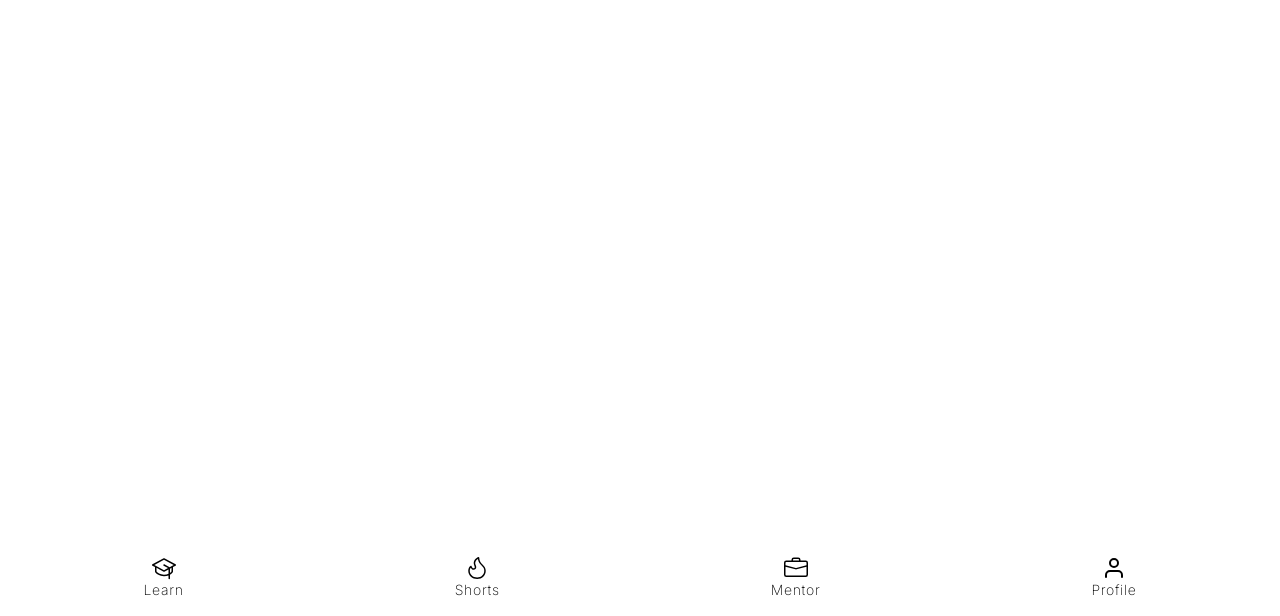
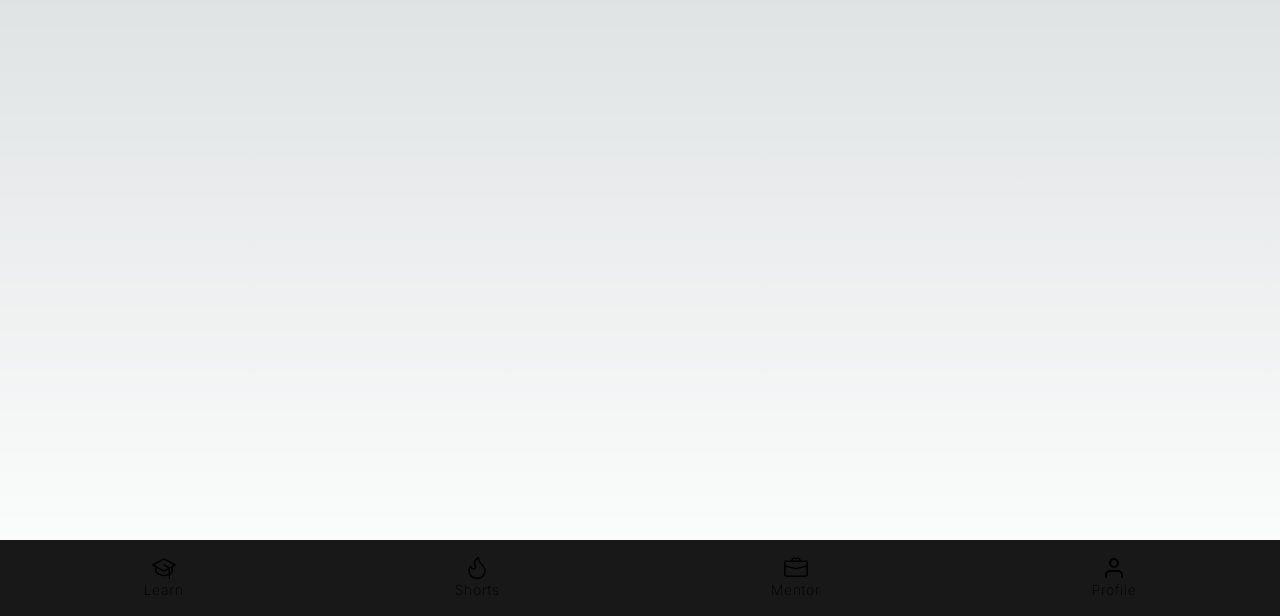
Before and after one commit to MasterTraits/SpringHacks-Hackathon, a Next.js app: page /shorts in a window 1280 px wide. Shown: the part 184-800 px from the top of the page. Built offline with nearby package versions, Linux system fonts and the light colour scheme.

Commit message:
video making

```diff
--- a/next.config.mjs
+++ b/next.config.mjs
@@ -1,4 +1,5 @@
+import { withNextVideo } from "next-video/process";
 /** @type {import('next').NextConfig} */
 const nextConfig = {};
 
-export default nextConfig;
+export default withNextVideo(nextConfig);
--- a/package.json
+++ b/package.json
@@ -11,10 +11,13 @@
   "dependencies": {
     "framer-motion": "^11.3.28",
     "next": "14.2.5",
+    "next-video": "^1.1.4",
     "react": "^18",
     "react-dom": "^18",
     "react-icons": "^5.3.0",
-    "react-router": "^6.26.1"
+    "react-player": "^2.16.0",
+    "react-router": "^6.26.1",
+    "react-swipeable": "^7.0.1"
   },
   "devDependencies": {
     "daisyui": "^4.12.10",
--- a/src/app/shorts/page.jsx
+++ b/src/app/shorts/page.jsx
@@ -1,12 +1,13 @@
-import Navbar from '@/components/navbar'
-import React from 'react'
+import Navbar from '@/components/navbar';
+import VideoPlayer from '@/components/videoplayer';
 
 const ShortsPage = () => {
   return (
     <div>
-      <Navbar/>
+      <Navbar />
+      <VideoPlayer />
     </div>
-  )
-}
+  );
+};
 
-export default ShortsPage
+export default ShortsPage;
--- a/src/components/navbar.jsx
+++ b/src/components/navbar.jsx
@@ -8,7 +8,7 @@ import Link from 'next/link';
 const Navbar = () => {
   return (
 
-    <div className='fixed bottom-0 w-full bg-navbar text-white'>
+    <div className='fixed bottom-0 w-full bg-navbar text-white z-10'>
       <div className='flex justify-around py-4 px-2'>
         <Link href="/dashboard" passHref>
           <div className='flex flex-col items-center cursor-pointer'>
--- /dev/null
+++ b/src/components/videoplayer.jsx
@@ -0,0 +1,45 @@
+'use client'
+import React, { useState } from 'react';
+import ReactPlayer from 'react-player';
+import { useSwipeable } from 'react-swipeable';
+
+const videoUrls = [
+  'https://youtube.com/shorts/JoqjbkSTz9Y?si=4YqNzbqXNwF1FbBH',
+  'https://youtube.com/shorts/ZPSvfABcjr8?si=JYHQ-hrwQLUlG-5g',
+  'https://youtube.com/shorts/aYSDYRXLQFY?si=PvMenlnFRyEX8z7X'
+];
+
+const VideoPlayer = () => {
+  const [currentVideoIndex, setCurrentVideoIndex] = useState(0);
+
+  const handleNextVideo = () => {
+    setCurrentVideoIndex((prevIndex) => (prevIndex + 1) % videoUrls.length);
+  };
+
+  const handlePrevVideo = () => {
+    setCurrentVideoIndex((prevIndex) => (prevIndex - 1 + videoUrls.length) % videoUrls.length);
+  };
+
+  const handlers = useSwipeable({
+    onSwipedUp: handleNextVideo,
+    onSwipedDown: handlePrevVideo,
+    preventDefaultTouchmoveEvent: true,
+    trackMouse: true
+  });
+
+  return (
+    <div {...handlers} className="relative h-screen w-screen">
+      <div className="absolute top-12 left-0 h-[calc(100%-3rem)] w-full">
+        <ReactPlayer
+          url={videoUrls[currentVideoIndex]}
+          playing
+          controls={true}
+          width="100%"
+          height="100%"
+        />
+      </div>
+    </div>
+  );
+};
+
+export default VideoPlayer;
--- a/tailwind.config.js
+++ b/tailwind.config.js
@@ -15,7 +15,7 @@ module.exports = {
     },
     colors: {
       "background": "#151515",
-      "navbar" : '181818',
+      "navbar" : '#181818',
     }
   },
   darkMode: "class",
```
Also changed, not shown: 2 other files (tests, documents, lock files or other folders).
